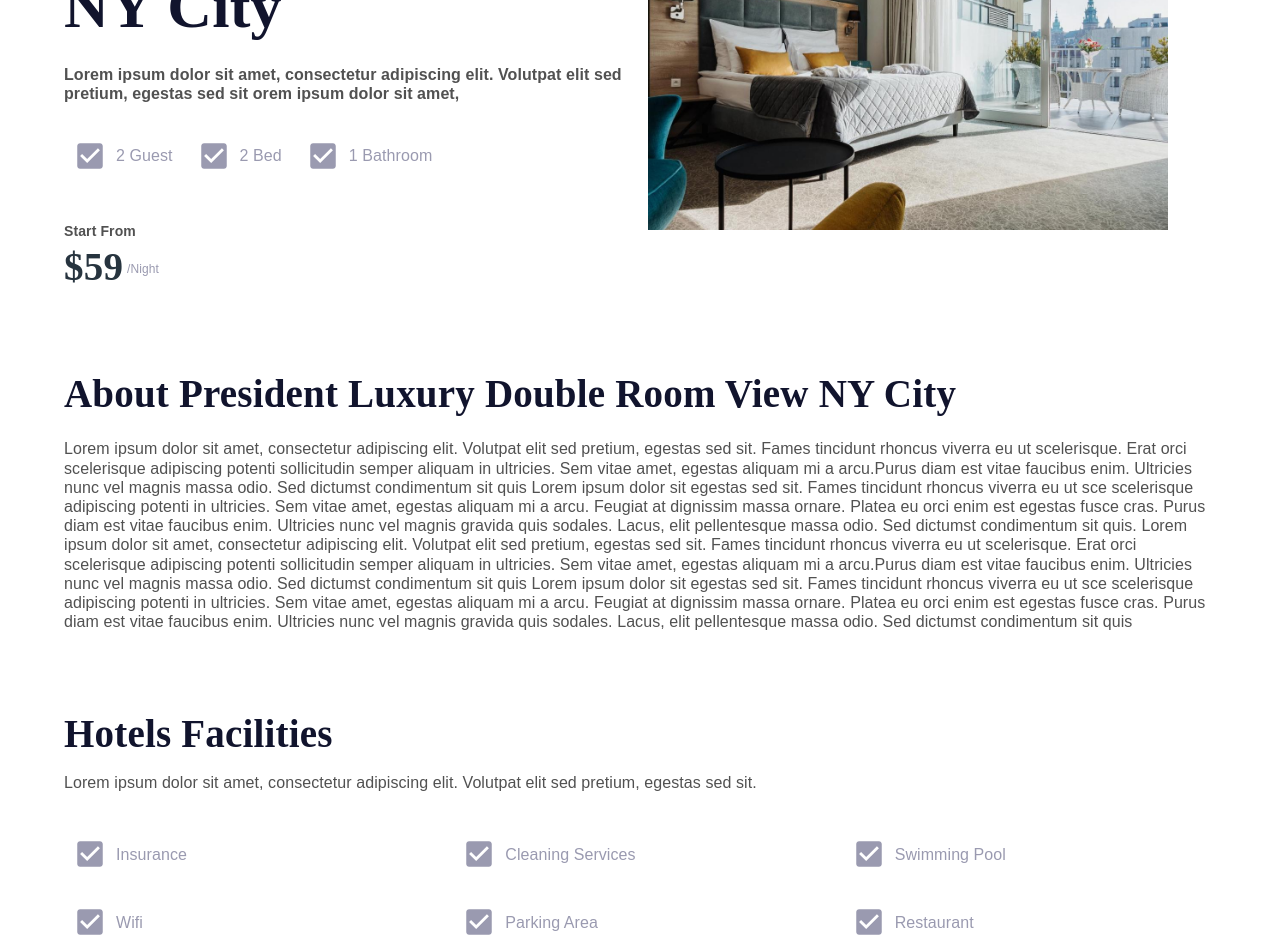
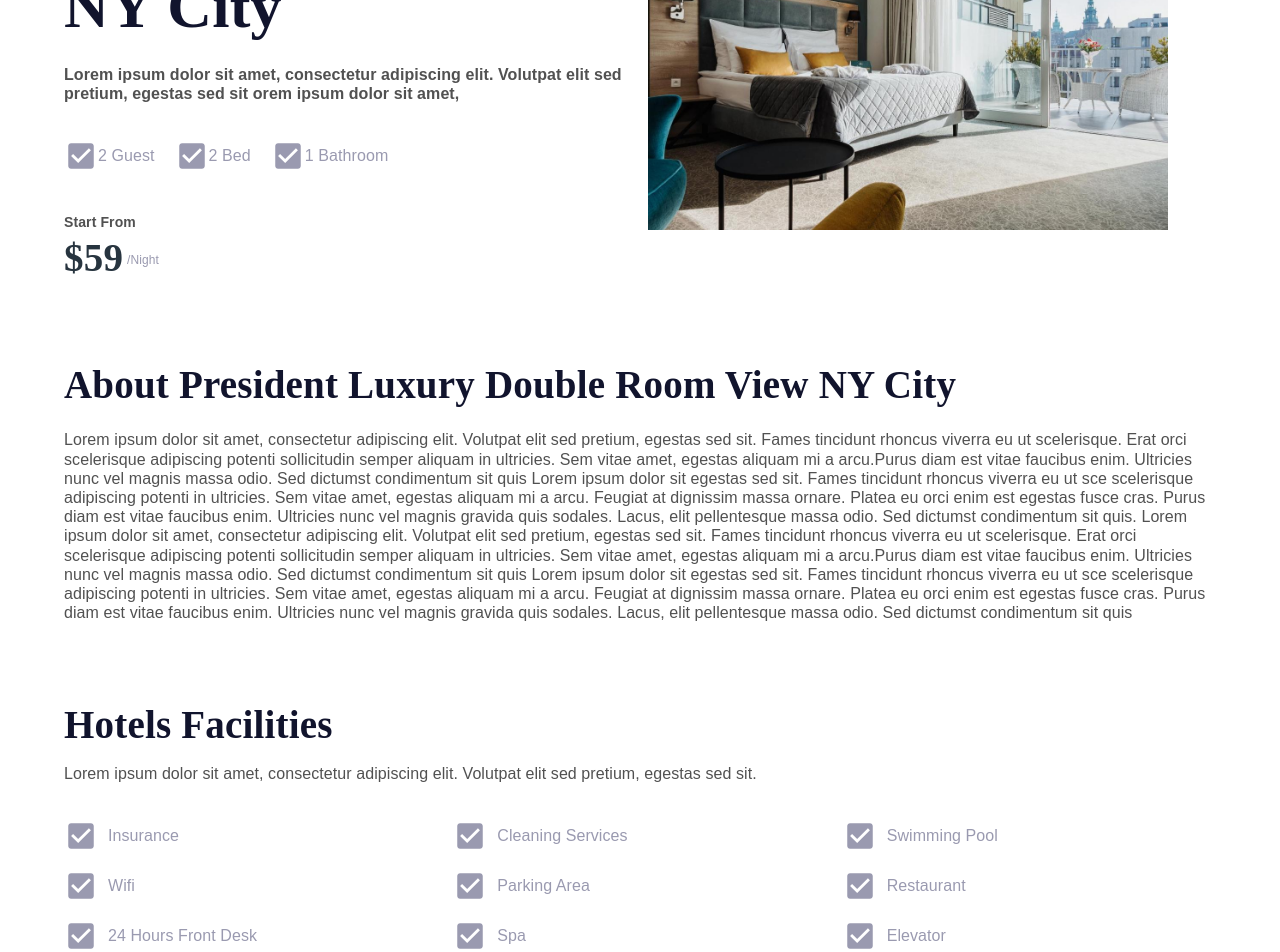
Before and after one commit to Software-Lifecycle-Consultants/slc-open-hms, a Next.js app: page / in a window 1280 px wide. Shown: the part 220-1172 px from the top of the page. Built offline with nearby package versions, Linux system fonts and the light colour scheme.

Commit message:
Updated guest room details page

```diff
--- a/components/guestRoomDetails/Facilities.tsx
+++ b/components/guestRoomDetails/Facilities.tsx
@@ -1,5 +1,6 @@
 import { Box, Checkbox, Grid, Typography } from '@mui/material';
 import React from 'react'
+import CheckBoxIcon from "@mui/icons-material/CheckBox";
 
 const data = [
   { id: 1, name: "Insurance" },
@@ -44,7 +45,7 @@ const Facilities = () => {
           letterSpacing: "0.08px",
           fontWeight: "400",
           marginTop: "15px",
-          marginBottom: "35px"
+          marginBottom: "35px",
         }}
       >
         Lorem ipsum dolor sit amet, consectetur adipiscing elit. Volutpat elit
@@ -54,17 +55,7 @@ const Facilities = () => {
         {data.map((item) => (
           <Grid key={item.id} item xs={6} md={4}>
             <Box sx={{ display: "flex" }}>
-              <Checkbox
-                disabled
-                checked
-                sx={{
-                  "& .MuiSvgIcon-root": { fontSize: 34 },
-                  color: "#9A9AB0",
-                  "&.Mui-checked": {
-                    color: "#9A9AB0",
-                  },
-                }}
-              />
+              <CheckBoxIcon sx={{ fontSize: 34, color: "#9A9AB0" }} />
               <Typography
                 variant="body1"
                 style={{
@@ -75,7 +66,8 @@ const Facilities = () => {
                   fontStyle: "normal",
                   letterSpacing: "0.08px",
                   fontWeight: "400",
-                  marginTop: "17px",
+                  marginTop: "7px",
+                  marginLeft: "10px"
                 }}
               >
                 {item.name}
--- a/components/guestRoomDetails/HeroBanner.tsx
+++ b/components/guestRoomDetails/HeroBanner.tsx
@@ -10,6 +10,18 @@ import {
 import React from "react";
 import Image from "next/image";
 import img from "../../public/images/Room3.jpg";
+import CheckBoxIcon from "@mui/icons-material/CheckBox";
+
+const checkBoxTypographyStyle = {
+  color: "var(--light-text-color-body-2, #9A9AB0)",
+  fontFamily: "Mulish, sans-serif",
+  fontSize: "16px",
+  lineHeight: "125%",
+  fontStyle: "normal",
+  letterSpacing: "0.08px",
+  fontWeight: "400",
+  marginTop: "42px",
+};
 
 const HeroBanner = () => {
   return (
@@ -47,87 +59,36 @@ const HeroBanner = () => {
             elit sed pretium, egestas sed sit orem ipsum dolor sit amet,
           </Typography>
           <Box sx={{ display: "flex" }}>
-            <Checkbox
-              disabled
-              checked
+            <CheckBoxIcon
               sx={{
-                "& .MuiSvgIcon-root": { fontSize: 34 },
+                fontSize: 34,
                 color: "#9A9AB0",
-                "&.Mui-checked": {
-                  color: "#9A9AB0",
-                },
-                marginTop: "26px",
+                marginTop: "35px",
               }}
             />
-            <Typography
-              variant="body1"
-              style={{
-                color: "var(--light-text-color-body-2, #9A9AB0)",
-                fontFamily: "Mulish, sans-serif",
-                fontSize: "16px",
-                lineHeight: "125%",
-                fontStyle: "normal",
-                letterSpacing: "0.08px",
-                fontWeight: "400",
-                marginTop: "42px",
-              }}
-            >
+            <Typography variant="body1" style={checkBoxTypographyStyle}>
               2 Guest
             </Typography>
-            <Checkbox
-              disabled
-              checked
+            <CheckBoxIcon
               sx={{
-                "& .MuiSvgIcon-root": { fontSize: 34 },
+                fontSize: 34,
                 color: "#9A9AB0",
-                "&.Mui-checked": {
-                  color: "#9A9AB0",
-                },
-                marginTop: "26px",
-                marginLeft: "15px",
+                marginTop: "35px",
+                marginLeft: "20px",
               }}
             />
-            <Typography
-              variant="body1"
-              style={{
-                color: "var(--light-text-color-body-2, #9A9AB0)",
-                fontFamily: "Mulish, sans-serif",
-                fontSize: "16px",
-                lineHeight: "125%",
-                fontStyle: "normal",
-                letterSpacing: "0.08px",
-                fontWeight: "400",
-                marginTop: "42px",
-              }}
-            >
+            <Typography variant="body1" style={checkBoxTypographyStyle}>
               2 Bed
             </Typography>
-            <Checkbox
-              disabled
-              checked
+            <CheckBoxIcon
               sx={{
-                "& .MuiSvgIcon-root": { fontSize: 34 },
+                fontSize: 34,
                 color: "#9A9AB0",
-                "&.Mui-checked": {
-                  color: "#9A9AB0",
-                },
-                marginTop: "26px",
-                marginLeft: "15px",
+                marginTop: "35px",
+                marginLeft: "20px",
               }}
             />
-            <Typography
-              variant="body1"
-              style={{
-                color: "var(--light-text-color-body-2, #9A9AB0)",
-                fontFamily: "Mulish, sans-serif",
-                fontSize: "16px",
-                lineHeight: "125%",
-                fontStyle: "normal",
-                letterSpacing: "0.08px",
-                fontWeight: "400",
-                marginTop: "42px",
-              }}
-            >
+            <Typography variant="body1" style={checkBoxTypographyStyle}>
               1 Bathroom
             </Typography>
           </Box>
@@ -185,7 +146,7 @@ const HeroBanner = () => {
             sx={{
               position: "relative",
               maxWidth: "520px",
-              paddingTop: "24px"
+              paddingTop: "24px",
             }}
           >
             <Image
--- a/components/guestRoomDetails/RoomCard.tsx
+++ b/components/guestRoomDetails/RoomCard.tsx
@@ -1,6 +1,6 @@
 import React from "react";
 import Image from "next/image";
-// import img from "../../public/images/ImagePlaceholder.png";
+import CheckBoxIcon from "@mui/icons-material/CheckBox";
 import {
   Box,
   Button,
@@ -15,6 +15,21 @@ interface RoomCardProps {
   roomName: string;
   price: number;
 }
+
+const checkBoxTypographyStyle = {
+  color: "var(--light-text-color-body-2, #9A9AB0)",
+  fontFamily: "Mulish, sans-serif",
+  fontSize: "16px",
+  lineHeight: "125%",
+  fontStyle: "normal",
+  letterSpacing: "0.08px",
+  fontWeight: "400",
+};
+
+// const checkBoxStyle = {
+//   fontSize: 32,
+//   color: "#9A9AB0",
+// };
 
 const RoomCard: React.FC<RoomCardProps> = ({ image, roomName, price }) => {
   return (
@@ -72,79 +87,20 @@ const RoomCard: React.FC<RoomCardProps> = ({ image, roomName, price }) => {
               }}
             >
               <Box sx={{ display: "flex", alignItems: "center" }}>
-                <Checkbox
-                  disabled
-                  checked
-                  sx={{
-                    "& .MuiSvgIcon-root": { fontSize: 30 },
-                    color: "#9A9AB0",
-                    "&.Mui-checked": {
-                      color: "#9A9AB0",
-                    },
-                  }}
-                />
-                <Typography
-                  variant="body1"
-                  style={{
-                    color: "var(--light-text-color-body-2, #9A9AB0)",
-                    fontFamily: "Mulish, sans-serif",
-                    fontSize: "16px",
-                    lineHeight: "125%",
-                    fontStyle: "normal",
-                    letterSpacing: "0.08px",
-                    fontWeight: "400",
-                  }}
-                >
+                <CheckBoxIcon sx={{ fontSize: 32, color: "#9A9AB0" }} />
+                <Typography variant="body1" style={checkBoxTypographyStyle}>
                   2 Guest
                 </Typography>
-                <Checkbox
-                  disabled
-                  checked
-                  sx={{
-                    "& .MuiSvgIcon-root": { fontSize: 30 },
-                    color: "#9A9AB0",
-                    "&.Mui-checked": {
-                      color: "#9A9AB0",
-                    },
-                  }}
+                <CheckBoxIcon
+                  sx={{ fontSize: 32, color: "#9A9AB0", marginLeft: "22px" }}
                 />
-                <Typography
-                  variant="body1"
-                  style={{
-                    color: "var(--light-text-color-body-2, #9A9AB0)",
-                    fontFamily: "Mulish, sans-serif",
-                    fontSize: "16px",
-                    lineHeight: "125%",
-                    fontStyle: "normal",
-                    letterSpacing: "0.08px",
-                    fontWeight: "400",
-                  }}
-                >
+                <Typography variant="body1" style={checkBoxTypographyStyle}>
                   2 Bed
                 </Typography>
-                <Checkbox
-                  disabled
-                  checked
-                  sx={{
-                    "& .MuiSvgIcon-root": { fontSize: 30 },
-                    color: "#9A9AB0",
-                    "&.Mui-checked": {
-                      color: "#9A9AB0",
-                    },
-                  }}
+                <CheckBoxIcon
+                  sx={{ fontSize: 32, color: "#9A9AB0", marginLeft: "22px" }}
                 />
-                <Typography
-                  variant="body1"
-                  style={{
-                    color: "var(--light-text-color-body-2, #9A9AB0)",
-                    fontFamily: "Mulish, sans-serif",
-                    fontSize: "16px",
-                    lineHeight: "125%",
-                    fontStyle: "normal",
-                    letterSpacing: "0.08px",
-                    fontWeight: "400",
-                  }}
-                >
+                <Typography variant="body1" style={checkBoxTypographyStyle}>
                   1 Bathroom
                 </Typography>
               </Box>
--- a/components/guestRoomDetails/SimilarRooms.tsx
+++ b/components/guestRoomDetails/SimilarRooms.tsx
@@ -1,6 +1,27 @@
 import { Box, Grid, Typography } from '@mui/material';
 import React from 'react'
 import RoomCard from './RoomCard';
+
+const data = [
+  {
+    id: 1,
+    image: "/images/Room2.jpg",
+    roomName: "Deluxe Double with New York City View 1",
+    price: 59,
+  },
+  {
+    id: 2,
+    image: "/images/Room2.jpg",
+    roomName: "Deluxe Double with New York City View 2",
+    price: 59,
+  },
+  {
+    id: 3,
+    image: "/images/Room2.jpg",
+    roomName: "Deluxe Double with New York City View 3",
+    price: 59,
+  },
+];
 
 const SimilarRooms = () => {
   return (
@@ -38,27 +59,15 @@ const SimilarRooms = () => {
         sed pretium, egestas sed sit.
       </Typography>
       <Grid container spacing={2}>
-        <Grid item xs={12} md={4}>
-          <RoomCard
-            image={"/images/Room2.jpg"}
-            roomName={"Deluxe Double with New York City View"}
-            price={59}
-          />
-        </Grid>
-        <Grid item xs={12} md={4}>
-          <RoomCard
-            image={"/images/Room2.jpg"}
-            roomName={"Deluxe Double with New York City View"}
-            price={59}
-          />
-        </Grid>
-        <Grid item xs={12} md={4}>
-          <RoomCard
-            image={"/images/Room2.jpg"}
-            roomName={"Deluxe Double with New York City View"}
-            price={59}
-          />
-        </Grid>
+        {data.map((item) => (
+          <Grid key={item.id} item xs={12} sm={6} md={4}>
+            <RoomCard
+              image={item.image}
+              roomName={item.roomName}
+              price={item.price}
+            />
+          </Grid>
+        ))}
       </Grid>
     </>
   );
```
Lines whose indentation alone changed are shown as unchanged.
